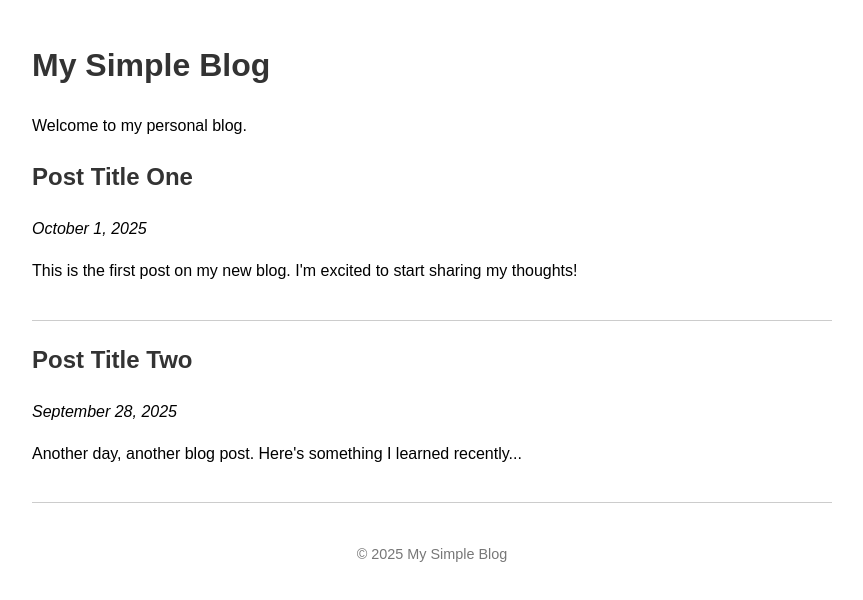
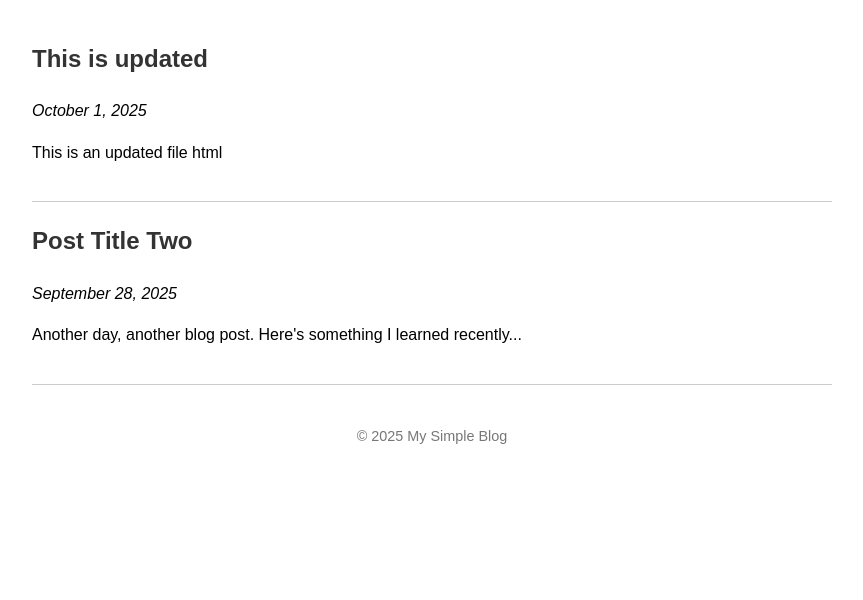
Before and after one commit to rahimazhar/htm, a plain HTML site: page index.html in a window 1280 px wide. Shown: the whole page, without its empty margins (208-1071 px from the left). Drawn offline with Linux system fonts and the light colour scheme.

Commit message:
Update index.html

```diff
--- a/index.html
+++ b/index.html
@@ -33,14 +33,12 @@
 </head>
 <body>
   <header>
-    <h1>My Simple Blog</h1>
-    <p>Welcome to my personal blog.</p>
   </header>
 
   <section class="post">
-    <h2>Post Title One</h2>
+    <h1>This is updated </h1>
     <p><em>October 1, 2025</em></p>
-    <p>This is the first post on my new blog. I'm excited to start sharing my thoughts!</p>
+    <p>This is an updated file html </p>
   </section>
 
   <section class="post">
```
